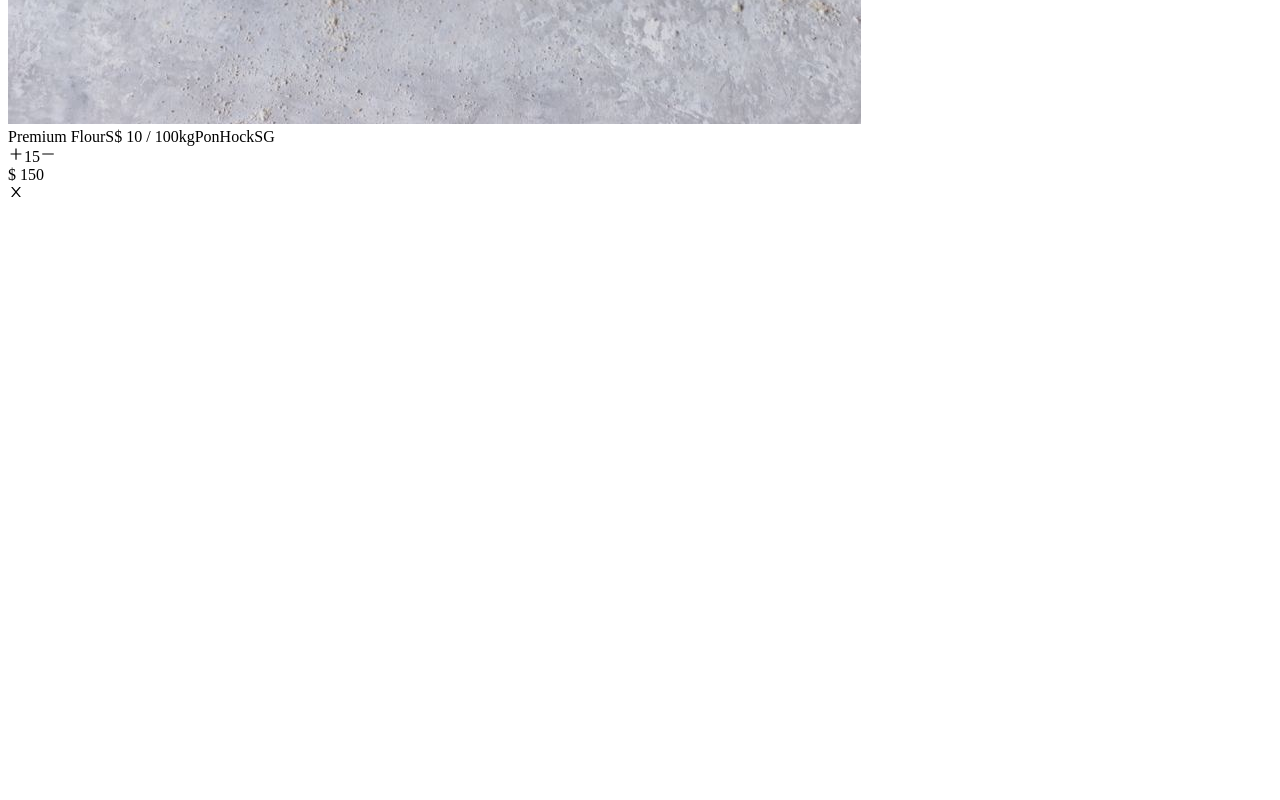
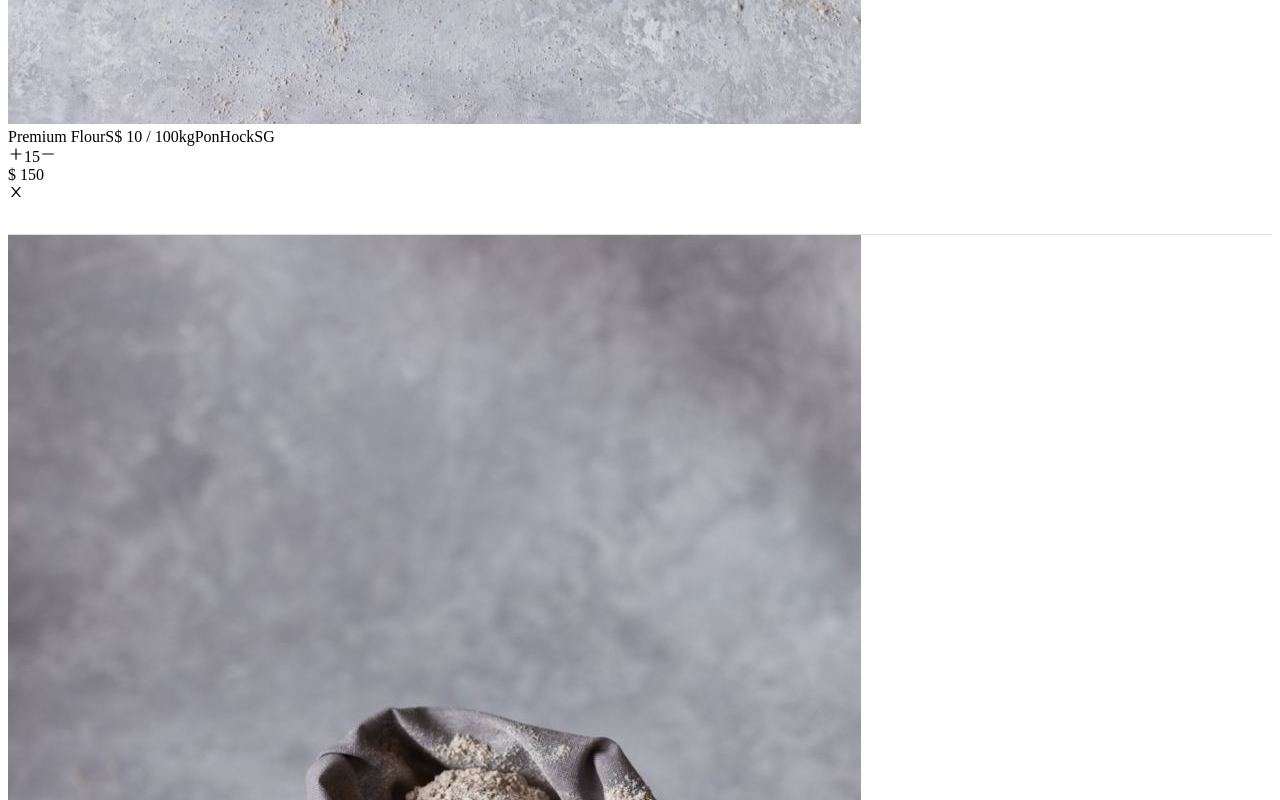
Before and after one commit to jeraldlyh/Ellipsis-TechSeries-2021, a Next.js app in the folder frontend/: page /cart in a window 1280 px wide. Shown: the part 1360-2160 px from the top of the page. Before the commit the page ends 1572 px from the top, so only its background shows below. Built offline with nearby package versions, Linux system fonts and the light colour scheme.

Commit message:
MyCart page

```diff
--- /dev/null
+++ b/frontend/components/CartItem.js
@@ -0,0 +1,33 @@
+import { Divider } from "@material-ui/core";
+import { AiOutlinePlus, AiOutlineMinus, AiOutlineClose } from "react-icons/ai";
+
+export default function CartItem() {
+    return (
+        <div>
+            <div className="pl-16 mt-4 flex-row flex justify-between">
+                <div className="flex-row flex h-36">
+                    <img src="/flour.jpg" className="w-36" />
+                    <div className="justify-center flex-col flex ml-10">
+                        <span>Premium Flour</span>
+                        <span>S$ 10 / 100kg</span>
+                        <span>PonHockSG</span>
+                    </div>
+                </div>
+                <div className="flex-row flex">
+                    <div className="w-48 flex-row flex items-center justify-evenly">
+                        <AiOutlinePlus />
+                        <span>15</span>
+                        <AiOutlineMinus />
+                    </div>
+                    <div className="w-32 flex-row flex items-center justify-evenly">
+                        <span>$ 150</span>
+                    </div>
+                    <div className="w-16 flex items-center justify-center">
+                        <AiOutlineClose />
+                    </div>
+                </div>
+            </div>
+            <Divider style={{ marginTop: 30 }} />
+        </div>
+    );
+}
--- a/frontend/pages/cart.js
+++ b/frontend/pages/cart.js
@@ -1,6 +1,14 @@
 import Navbar from "../components/Navbar";
-import { Divider } from "@material-ui/core";
-import { AiOutlinePlus,AiOutlineMinus, AiOutlineClose} from "react-icons/ai";
+import {
+    Divider,
+    FormControl,
+    FormLabel,
+    RadioGroup,
+    FormControlLabel,
+    Radio
+} from "@material-ui/core";
+import { AiOutlinePlus, AiOutlineMinus, AiOutlineClose } from "react-icons/ai";
+import CartItem from "../components/CartItem";
 
 export default function Home() {
     return (
@@ -9,7 +17,9 @@ export default function Home() {
             <div className="text-center justify-center">
                 <span style={{ color: "#D02626", fontSize: 60 }}>My Cart</span>
             </div>
+
             <div className="px-16">
+                {/* Header */}
                 <div className="px-16 flex-row flex justify-between">
                     <div className="w-36 flex-row flex justify-center">
                         <span>PRODUCT</span>
@@ -24,31 +34,58 @@ export default function Home() {
                     </div>
                 </div>
                 <Divider />
-                <div className="pl-16 mt-4 flex-row flex justify-between">
-                    <div className = "flex-row flex h-36">
-                        <img src="/flour.jpg" className="w-36" />
-                        <div className="justify-center flex-col flex ml-10">
-                            <span>Premium Flour</span>
-                            <span>S$ 10 / 100kg</span>
-                            <span>PonHockSG</span>
+                <CartItem />
+                <CartItem />
+
+                {/* Payment Plans */}
+                <div style = {{backgroundColor:"#E7E7E7"}} className="w-full mt-10 px-20 py-10 justify-between flex-row flex rounded-3xl shadow-md">
+                    <div className="flex-col flex">
+                        <span className = "mb-5 text-xl">Choose Payment Plans</span>
+                        <FormControl component="fieldset">
+                            <RadioGroup
+                                aria-label="gender"
+                                name="gender1"
+                            >
+                                <FormControlLabel
+                                    value="female"
+                                    control={<Radio />}
+                                    label="Get what you love now"
+                                />
+                                <FormControlLabel
+                                    value="male"
+                                    control={<Radio />}
+                                    label="Buy Now Pay Later"
+                                />
+                            </RadioGroup>
+                        </FormControl>
+                        <div className = "text-center border rounded-lg">
+                            <span className = "text-xs">My BNPL deal</span>
                         </div>
                     </div>
-                    <div className = "flex-row flex">
-                        <div className = "w-48 flex-row flex items-center justify-evenly">
-                            <AiOutlinePlus/>
-                            <span>15</span>
-                            <AiOutlineMinus/>
+
+                    <div className="w-80 h-30 flex-col flex">
+                        <div className="flex-row flex justify-between mb-5">
+                            <span>SUBTOTAL</span>
+                            <span>$5150</span>
                         </div>
-                        <div className = "w-32 flex-row flex items-center justify-evenly">
-                            <span>$ 150</span>
+                        <div className="flex-row flex justify-between mb-5">
+                            <span>SHIPPING</span>
+                            <span>Free</span>
                         </div>
-                        <div className = "w-16 flex items-center justify-center">
-                            <AiOutlineClose />
+                        <Divider />
+                        <div className="flex-row flex justify-between mb-5">
+                            <span>TOTAL</span>
+                            <span>$5150</span>
+                        </div>
+                        <div
+                            className="text-center border rounded-lg"
+                            style={{ backgroundColor: "#D02626" }}
+                        >
+                            <span style={{ color: "white" }}>CHECK OUT</span>
                         </div>
                     </div>
                 </div>
             </div>
-            <div></div>
         </div>
     );
 }
```
